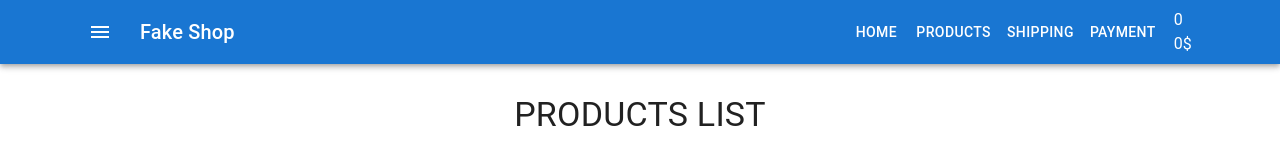
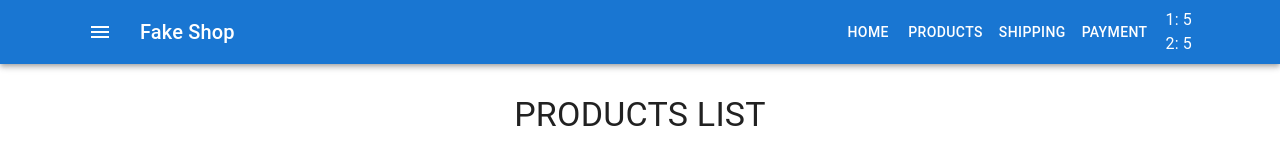
Before and after one commit to VladislavFuklev/FakeShop, a React (Create React App) app: page / in a window 1280 px wide. Shown: the top 160 px of the page. Built offline with nearby package versions, Linux system fonts and the light colour scheme.

Commit message:
вывел в корзину 1:5

```diff
--- a/src/components/Cart/CartHeader.js
+++ b/src/components/Cart/CartHeader.js
@@ -1,11 +1,14 @@
 import React from 'react'
 import './CartHeader.scss'
 
-export const CartHeader = ({cartDate}) => {
+export const CartHeader = ({productsInCart}) => {
     return (
         <div className="cartHeader">
-            <div>{cartDate.count}</div>
-            <div>{cartDate.price}$</div>
+           {Object.keys(productsInCart).map((productId) => (
+            <div>
+                {productId}: {productsInCart[productId]}
+            </div>
+           ))}
         </div>
     )
 }
--- a/src/components/Products/ProductsList.js
+++ b/src/components/Products/ProductsList.js
@@ -2,9 +2,8 @@ import { Grid, Typography } from '@mui/material'
 import React from 'react'
 import { ProductsListItem } from './ProductsListItem'
 import productsArray from 'utils/productsArray'
-import PropTypes from 'prop-types'
 
-export const ProductsList = ({ cartDate, click }) => {
+export const ProductsList = ({ click }) => {
     return (
         <>
             <Typography
@@ -42,7 +41,6 @@ export const ProductsList = ({ cartDate, click }) => {
                                 capacity={capacity}
                                 price={price}
                                 image={image}
-                                cartDate={cartDate}
                                 click={click}
                             />
                         </Grid>
--- a/src/components/Products/ProductsListItem.js
+++ b/src/components/Products/ProductsListItem.js
@@ -17,7 +17,6 @@ export const ProductsListItem = ({
     capacity,
     price,
     image,
-    cartDate,
     click,
 }) => {
     const [count, setCount] = useState(1)
--- a/src/container/App/App.js
+++ b/src/container/App/App.js
@@ -5,21 +5,20 @@ import { Footer } from 'container/Footer/Footer'
 import { CssBaseline } from '@mui/material'
 
 export const App = () => {
-    const [cartDate, setCartDate] = useState({
-        count: 0,
-        price: 0,
-    })
-    const click = (count, price) =>
-        setCartDate((prevState) => ({
-            count: prevState.count + count,
-            price: prevState.price + price*count
-        }))
+   const [productsInCart, setProductsInCart] = useState( {
+    1:5,
+    2:5
+   })
+
+
+    const click = () =>{}
+
 
     return (
         <>
             <CssBaseline />
-            <Header cartDate={cartDate} />
-            <Main cartDate={cartDate} click={click} />
+            <Header productsInCart={productsInCart} />
+            <Main click={click} />
             <Footer />
         </>
     )
--- a/src/container/Header/Header.js
+++ b/src/container/Header/Header.js
@@ -9,7 +9,7 @@ import { Container } from '@mui/material'
 import { Menu } from 'components/Menu/Menu'
 import { CartHeader } from 'components/Cart/CartHeader'
 
-export const Header = ({ cartDate }) => {
+export const Header = ({ productsInCart }) => {
     return (
         <>
             <AppBar position="static">
@@ -32,7 +32,7 @@ export const Header = ({ cartDate }) => {
                             Fake Shop
                         </Typography>
                         <Menu />
-                        <CartHeader cartDate={cartDate}/>
+                        <CartHeader productsInCart={productsInCart}/>
                     </Toolbar>
                 </Container>
             </AppBar>
--- a/src/container/Main/Main.js
+++ b/src/container/Main/Main.js
@@ -2,11 +2,11 @@ import { Container } from '@mui/material'
 import { ProductsList } from 'components/Products/ProductsList'
 import React from 'react'
 
-export const Main = ({ cartDate, click }) => {
+export const Main = ({ click }) => {
     return (
         <>
             <Container>
-                <ProductsList cartDate={cartDate} click={click} />
+                <ProductsList click={click} />
             </Container>
         </>
     )
```
